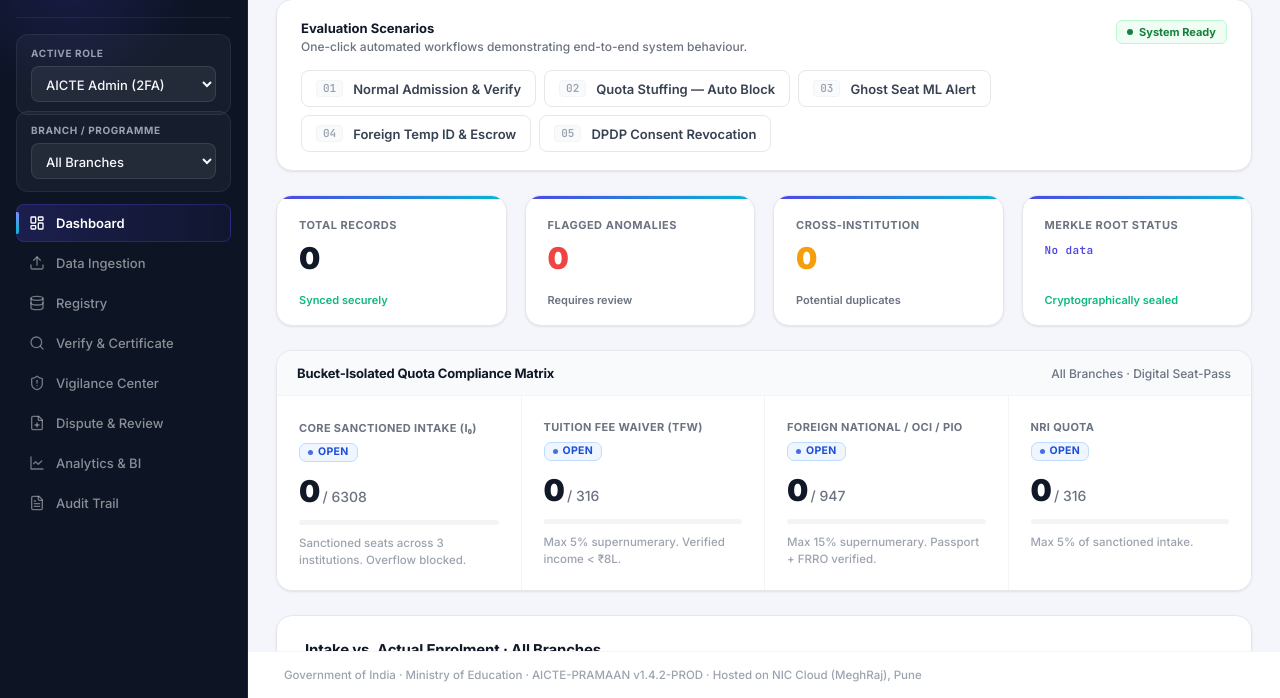
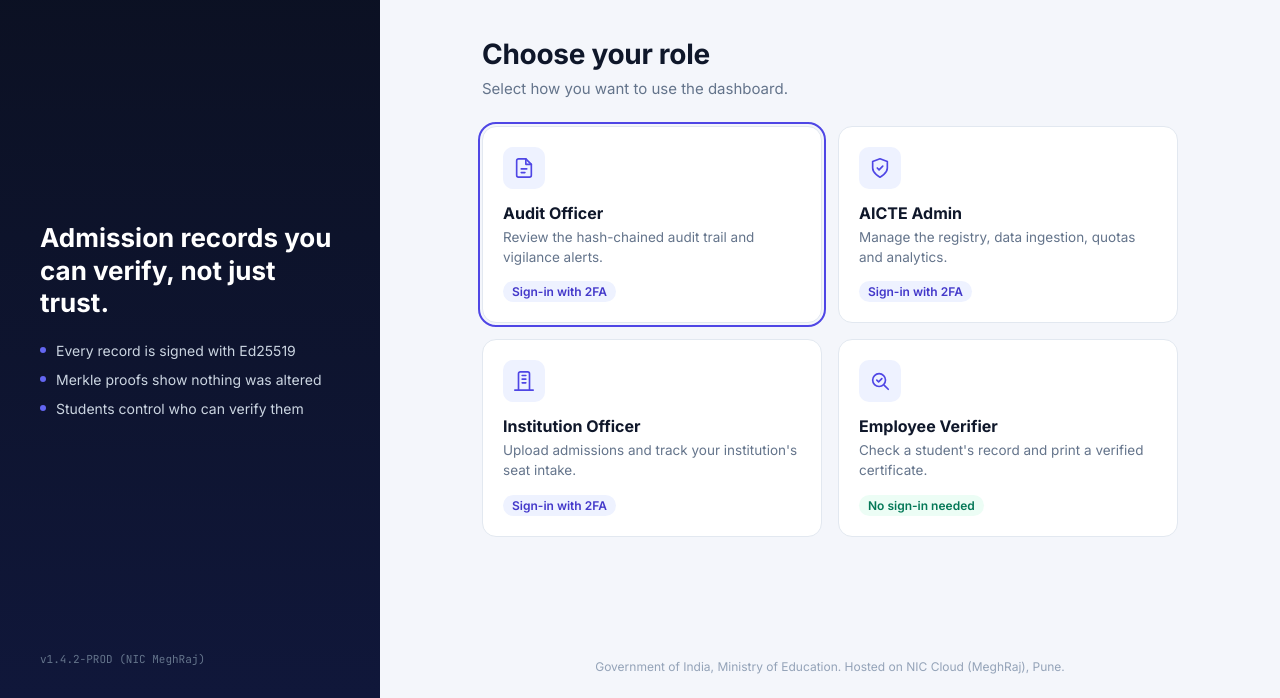
Before and after one commit to aicte-pramaan/aicte-pramaan, a plain HTML site: page frontend/index.html in a window 1280 px wide. Shown: the part 102-800 px from the top of the page. Drawn offline with nearby package versions, Linux system fonts and the light colour scheme.

Commit message:
Add role selection entry page

```diff
--- /dev/null
+++ b/frontend/entry.js
@@ -0,0 +1,235 @@
+/* AICTE-PRAMAAN entry page: role selection.
+ * Load AFTER app.js:  <script src="app.js"></script><script src="entry.js"></script>
+ * It builds its own markup and styles, and hooks into the existing
+ * 2FA modal (#m-2fa), pendingRole, jwtToken and applyRole().
+ */
+(function () {
+    "use strict";
+
+    var ROLES = [
+        {
+            id: "audit",
+            title: "Audit Officer",
+            desc: "Review the hash-chained audit trail and vigilance alerts.",
+            tag: "Sign-in with 2FA",
+            tone: "lock",
+            icon: '<path d="M14 2H6a2 2 0 0 0-2 2v16a2 2 0 0 0 2 2h12a2 2 0 0 0 2-2V8z"/><path d="M14 2v6h6"/><path d="M9 13h6M9 17h4"/>'
+        },
+        {
+            id: "aicte",
+            title: "AICTE Admin",
+            desc: "Manage the registry, data ingestion, quotas and analytics.",
+            tag: "Sign-in with 2FA",
+            tone: "lock",
+            icon: '<path d="M12 22s8-4 8-10V5l-8-3-8 3v7c0 6 8 10 8 10z"/><path d="m9 12 2 2 4-4"/>'
+        },
+        {
+            id: "institution",
+            title: "Institution Officer",
+            desc: "Upload admissions and track your institution's seat intake.",
+            tag: "Sign-in with 2FA",
+            tone: "lock",
+            icon: '<path d="M6 22V4a2 2 0 0 1 2-2h8a2 2 0 0 1 2 2v18"/><path d="M2 22h20"/><path d="M10 6h4M10 10h4M10 14h4"/>'
+        },
+        {
+            id: "employer",
+            title: "Employee Verifier",
+            desc: "Check a student's record and print a verified certificate.",
+            tag: "No sign-in needed",
+            tone: "open",
+            icon: '<circle cx="11" cy="11" r="7"/><path d="m21 21-4.3-4.3"/><path d="m8.5 11 2 2 3.5-3.5"/>'
+        }
+    ];
+
+    var CSS = [
+        "#entry-gate{position:fixed;inset:0;z-index:9000;display:flex;background:#f4f6fb;color:#0f172a;",
+        "font-family:Inter,system-ui,-apple-system,'Segoe UI',Roboto,sans-serif;-webkit-font-smoothing:antialiased}",
+        "#entry-gate[hidden]{display:none}",
+        "#entry-gate *{box-sizing:border-box}",
+        "#entry-gate .eg-flag{position:absolute;top:0;left:0;right:0;height:4px;z-index:2;",
+        "background:linear-gradient(90deg,#f59e0b 0 33.34%,#ffffff 33.34% 66.67%,#15803d 66.67% 100%);box-shadow:0 1px 0 #e2e8f0}",
+
+        "#entry-gate .eg-side{flex:0 0 380px;display:flex;flex-direction:column;justify-content:space-between;",
+        "padding:44px 40px 32px;color:#cbd5e1;background:linear-gradient(180deg,#0b1020 0%,#10173a 100%)}",
+        "#entry-gate .eg-brand{display:flex;align-items:center;gap:12px}",
+        "#entry-gate .eg-logo{width:42px;height:42px;border-radius:12px;display:grid;place-items:center;",
+        "font-weight:700;font-size:20px;color:#fff;background:linear-gradient(135deg,#7c6cf0,#4f46e5)}",
+        "#entry-gate .eg-name{font-size:18px;font-weight:700;color:#fff;letter-spacing:.2px}",
+        "#entry-gate .eg-badge{display:inline-block;margin-top:4px;padding:2px 8px;border-radius:6px;font-size:11px;",
+        "font-weight:600;color:#67e8f9;background:rgba(34,211,238,.12);border:1px solid rgba(34,211,238,.35)}",
+        "#entry-gate .eg-pitch{margin:0;max-width:300px;font-size:26px;line-height:1.25;font-weight:650;color:#fff}",
+        "#entry-gate .eg-points{list-style:none;margin:22px 0 0;padding:0;display:grid;gap:12px;font-size:14px}",
+        "#entry-gate .eg-points li{display:flex;align-items:center;gap:10px}",
+        "#entry-gate .eg-points li:before{content:'';width:6px;height:6px;border-radius:50%;background:#6366f1;flex:none}",
+        "#entry-gate .eg-ver{font-family:'JetBrains Mono',ui-monospace,Menlo,monospace;font-size:11px;color:#64748b}",
+
+        "#entry-gate .eg-main{flex:1;display:flex;flex-direction:column;overflow-y:auto}",
+        "#entry-gate .eg-center{flex:1;display:flex;flex-direction:column;justify-content:center;",
+        "width:100%;max-width:760px;margin:0 auto;padding:56px 32px 24px}",
+        "#entry-gate h1{margin:0;font-size:28px;font-weight:700;letter-spacing:-.3px}",
+        "#entry-gate .eg-sub{margin:8px 0 28px;font-size:15px;color:#64748b}",
+        "#entry-gate .eg-grid{display:grid;grid-template-columns:repeat(2,minmax(0,1fr));gap:16px}",
+
+        "#entry-gate .eg-card{display:flex;flex-direction:column;gap:14px;text-align:left;cursor:pointer;",
+        "padding:20px;border-radius:14px;background:#fff;border:1px solid #e2e8f0;font:inherit;color:inherit;",
+        "transition:border-color .15s,box-shadow .15s,transform .15s}",
+        "#entry-gate .eg-card:hover{border-color:#6366f1;box-shadow:0 8px 24px rgba(79,70,229,.12);transform:translateY(-2px)}",
+        "#entry-gate .eg-card:focus-visible{outline:2px solid #4f46e5;outline-offset:2px}",
+        "#entry-gate .eg-card:active{transform:translateY(0)}",
+        "#entry-gate .eg-ico{width:42px;height:42px;border-radius:10px;display:grid;place-items:center;",
+        "color:#4f46e5;background:#eef2ff}",
+        "#entry-gate .eg-ico svg{width:22px;height:22px;fill:none;stroke:currentColor;stroke-width:1.8;",
+        "stroke-linecap:round;stroke-linejoin:round}",
+        "#entry-gate .eg-t{font-size:16px;font-weight:650}",
+        "#entry-gate .eg-d{margin-top:4px;font-size:13.5px;line-height:1.5;color:#64748b}",
+        "#entry-gate .eg-tag{align-self:flex-start;margin-top:auto;padding:3px 9px;border-radius:999px;font-size:12px;font-weight:600}",
+        "#entry-gate .eg-tag.lock{color:#4338ca;background:#eef2ff}",
+        "#entry-gate .eg-tag.open{color:#047857;background:#ecfdf5}",
+
+        "#entry-gate .eg-foot{padding:16px 32px 24px;text-align:center;font-size:12px;color:#94a3b8}",
+        "#entry-switch{position:fixed;right:16px;bottom:16px;z-index:800;padding:8px 14px;border-radius:999px;cursor:pointer;",
+        "font:600 13px Inter,system-ui,sans-serif;color:#4338ca;background:#fff;border:1px solid #c7d2fe;",
+        "box-shadow:0 4px 14px rgba(15,23,42,.12)}",
+        "#entry-switch:hover{background:#eef2ff}",
+        "#entry-switch:focus-visible{outline:2px solid #4f46e5;outline-offset:2px}",
+        "#entry-switch[hidden]{display:none}",
+
+        "@media (max-width:860px){",
+        "#entry-gate{flex-direction:column;overflow-y:auto}",
+        "#entry-gate .eg-side{flex:none;padding:28px 24px 22px}",
+        "#entry-gate .eg-pitch,#entry-gate .eg-points{display:none}",
+        "#entry-gate .eg-ver{margin-top:14px}",
+        "#entry-gate .eg-main{overflow:visible}",
+        "#entry-gate .eg-center{padding:28px 20px 12px;justify-content:flex-start}",
+        "}",
+        "@media (max-width:560px){#entry-gate .eg-grid{grid-template-columns:1fr}#entry-gate h1{font-size:24px}}",
+        "@media (prefers-reduced-motion:reduce){#entry-gate .eg-card{transition:none}#entry-gate .eg-card:hover{transform:none}}"
+    ].join("");
+
+    var gate, switchBtn, waiting = false;
+
+    function build() {
+        var style = document.createElement("style");
+        style.id = "entry-gate-styles";
+        style.textContent = CSS;
+        document.head.appendChild(style);
+
+        gate = document.createElement("div");
+        gate.id = "entry-gate";
+        gate.setAttribute("role", "dialog");
+        gate.setAttribute("aria-modal", "true");
+        gate.setAttribute("aria-labelledby", "eg-title");
+
+        var cards = ROLES.map(function (r) {
+            return '<button type="button" class="eg-card" data-role="' + r.id + '">' +
+                '<span class="eg-ico"><svg viewBox="0 0 24 24" aria-hidden="true">' + r.icon + '</svg></span>' +
+                '<span><span class="eg-t">' + r.title + '</span>' +
+                '<span class="eg-d" style="display:block">' + r.desc + '</span></span>' +
+                '<span class="eg-tag ' + r.tone + '">' + r.tag + '</span>' +
+                '</button>';
+        }).join("");
+
+        gate.innerHTML =
+            '<div class="eg-flag"></div>' +
+            '<aside class="eg-side">' +
+                '<div>' +
+                    '<div class="eg-brand"><div class="eg-logo">A</div>' +
+                    '<div><div class="eg-name">AICTE-PRAMAAN</div><span class="eg-badge">SEAT-PASS SYSTEM</span></div></div>' +
+                '</div>' +
+                '<div>' +
+                    '<p class="eg-pitch">Admission records you can verify, not just trust.</p>' +
+                    '<ul class="eg-points">' +
+                        '<li>Every record is signed with Ed25519</li>' +
+                        '<li>Merkle proofs show nothing was altered</li>' +
+                        '<li>Students control who can verify them</li>' +
+                    '</ul>' +
+                '</div>' +
+                '<div class="eg-ver">v1.4.2-PROD (NIC MeghRaj)</div>' +
+            '</aside>' +
+            '<main class="eg-main">' +
+                '<div class="eg-center">' +
+                    '<h1 id="eg-title">Choose your role</h1>' +
+                    '<p class="eg-sub">Select how you want to use the dashboard.</p>' +
+                    '<div class="eg-grid">' + cards + '</div>' +
+                '</div>' +
+                '<div class="eg-foot">Government of India, Ministry of Education. Hosted on NIC Cloud (MeghRaj), Pune.</div>' +
+            '</main>';
+
+        document.body.appendChild(gate);
+
+        switchBtn = document.createElement("button");
+        switchBtn.id = "entry-switch";
+        switchBtn.type = "button";
+        switchBtn.textContent = "Switch role";
+        switchBtn.hidden = true;
+        document.body.appendChild(switchBtn);
+
+        gate.addEventListener("click", function (e) {
+            var card = e.target.closest(".eg-card");
+            if (card) choose(card.getAttribute("data-role"));
+        });
+        switchBtn.addEventListener("click", function () {
+            if (typeof jwtToken !== "undefined") jwtToken = "";
+            show();
+        });
+    }
+
+    function show() {
+        waiting = false;
+        gate.hidden = false;
+        switchBtn.hidden = true;
+        document.documentElement.style.overflow = "hidden";
+        var first = gate.querySelector(".eg-card");
+        if (first) first.focus();
+    }
+
+    function hide() {
+        gate.hidden = true;
+        switchBtn.hidden = false;
+        document.documentElement.style.overflow = "";
+    }
+
+    function openTwoFactor() {
+        var modal = document.getElementById("m-2fa");
+        if (!modal) return;
+        modal.style.zIndex = "10000";
+        modal.classList.remove("hidden");
+        var otp = document.querySelector(".otp-input");
+        if (otp) otp.focus();
+    }
+
+    function choose(role) {
+        waiting = true;
+        if (role === "employer") {
+            // Verifier needs no login: the verify endpoints are public.
+            var sel = document.getElementById("role");
+            if (sel) sel.value = role;
+            applyRole(role);
+            return;
+        }
+        // Other roles sign in through the existing 2FA modal.
+        if (typeof pendingRole !== "undefined") pendingRole = role;
+        openTwoFactor();
+    }
+
+    function init() {
+        if (typeof applyRole !== "function") {
+            console.warn("entry.js: app.js must load first.");
+            return;
+        }
+        build();
+
+        // Close the gate once the app actually applies a role.
+        var original = applyRole;
+        applyRole = function () {
+            var out = original.apply(this, arguments);
+            if (waiting) { waiting = false; hide(); }
+            return out;
+        };
+
+        show();
+        window.showEntryGate = show;
+    }
+
+    init();
+})();
--- a/frontend/index.html
+++ b/frontend/index.html
@@ -616,5 +616,6 @@
 	<script src="https://cdn.jsdelivr.net/npm/tweetnacl@1.0.3/nacl.min.js"></script>
 	<script src="https://cdnjs.cloudflare.com/ajax/libs/qrcodejs/1.0.0/qrcode.min.js"></script>
 	<script src="app.js"></script>
+    <script src="entry.js"></script>
 </body>
 </html>
```
